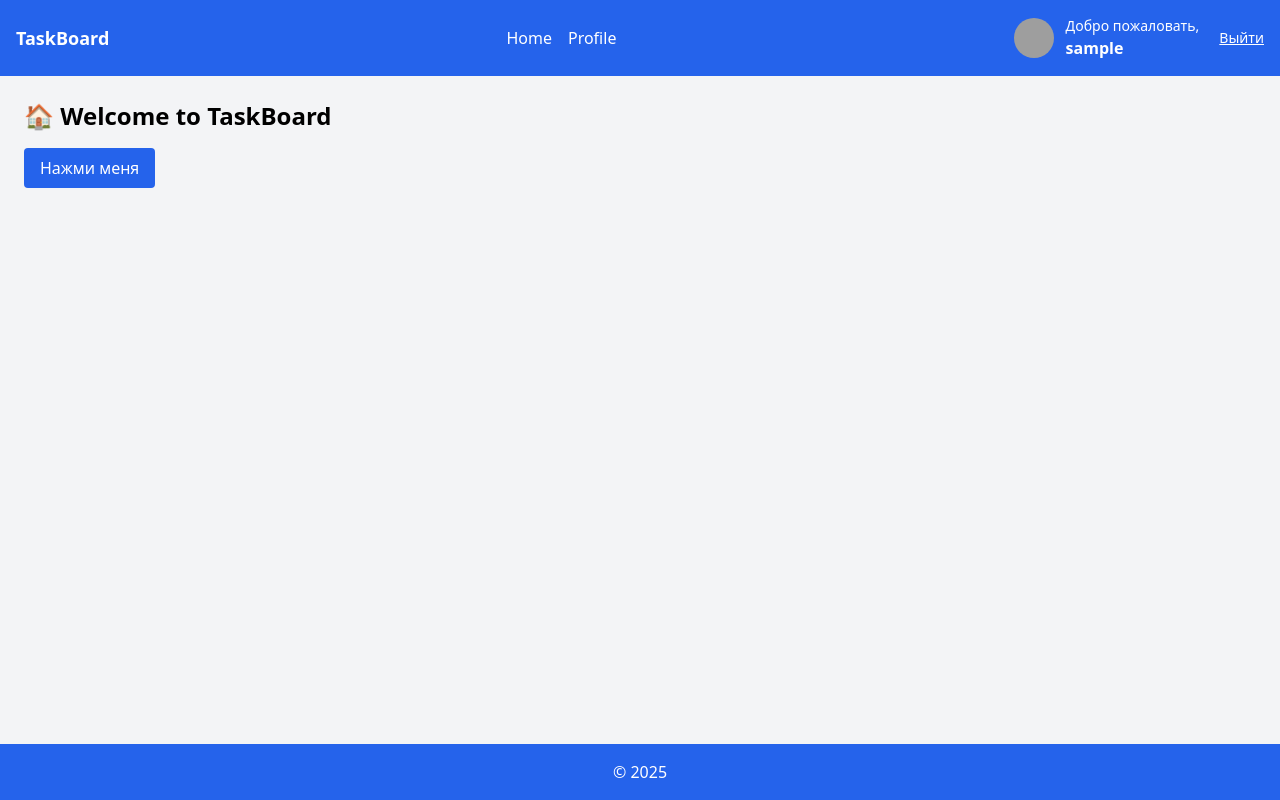
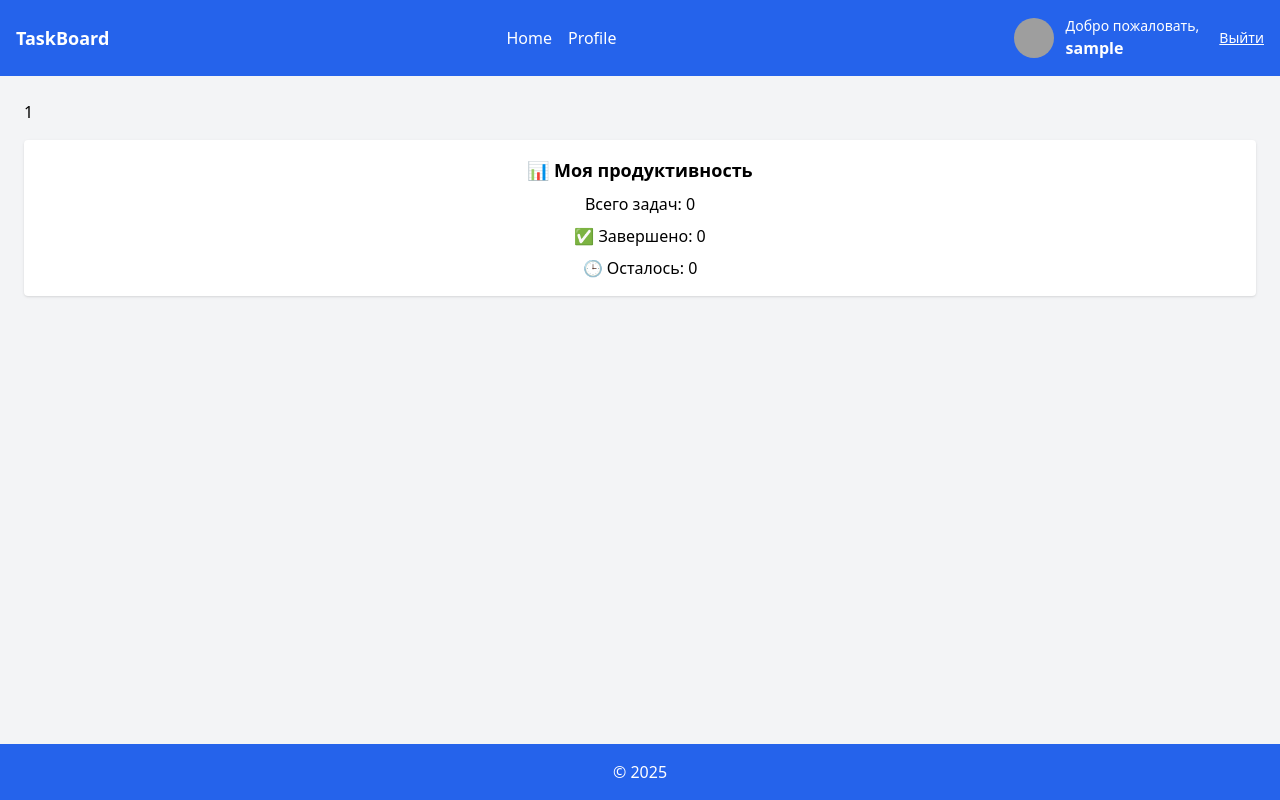
Before and after one commit to AlexsandrZolotarev/TaskBoard, a React (Vite) app: page /#/ in a window 1280 px wide. Built offline with nearby package versions, Linux system fonts and the light colour scheme; sample sign-in values are in the browser's storage; grey boxes are pictures that could not be loaded.

Commit message:
feat: add styled productivity stats panel

```diff
--- a/src/pages/Home.tsx
+++ b/src/pages/Home.tsx
@@ -1,8 +1,12 @@
+import { StatsPanel } from "./StatsPanel"
+
 export const Home = () => {
   return (
      <div className="space-y-4">
-      <h2 className="text-2xl font-semibold">🏠 Welcome to TaskBoard</h2>
-      <button className="btn-primary">Нажми меня</button>
+      <aside>1</aside>
+      <section>
+        <StatsPanel/>
+      </section>
     </div>
   )
 }
--- /dev/null
+++ b/src/pages/StatsPanel.tsx
@@ -0,0 +1,22 @@
+import { useSelector } from "react-redux";
+import type { RootState } from "../store";
+import type { TaskType } from "./Profile";
+
+export const StatsPanel = () => {
+  const email = useSelector((state: RootState) => state.auth.email);
+  const user = useSelector((state: RootState) =>
+    state.users.find((user) => user.email === email)
+  );
+
+  const tasks: TaskType[] | [] = user?.tasks || [];
+  const done = tasks.filter((t) => t.isDone).length;
+  const left = tasks.length - done;
+  return (
+    <div className="bg-white shadow rounded p-4 text-center space-y-2">
+      <h2 className="text-lg font-semibold">📊 Моя продуктивность</h2>
+      <div>Всего задач: {tasks.length}</div>
+      <div>✅ Завершено: {done}</div>
+      <div>🕒 Осталось: {left}</div>
+    </div>
+  );
+};
```
